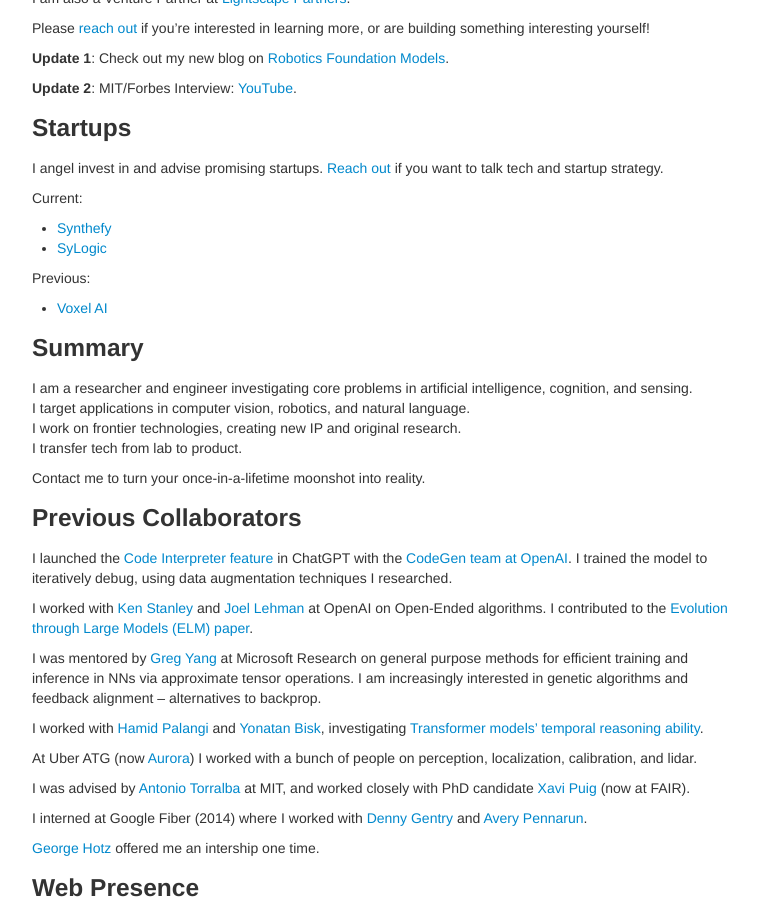
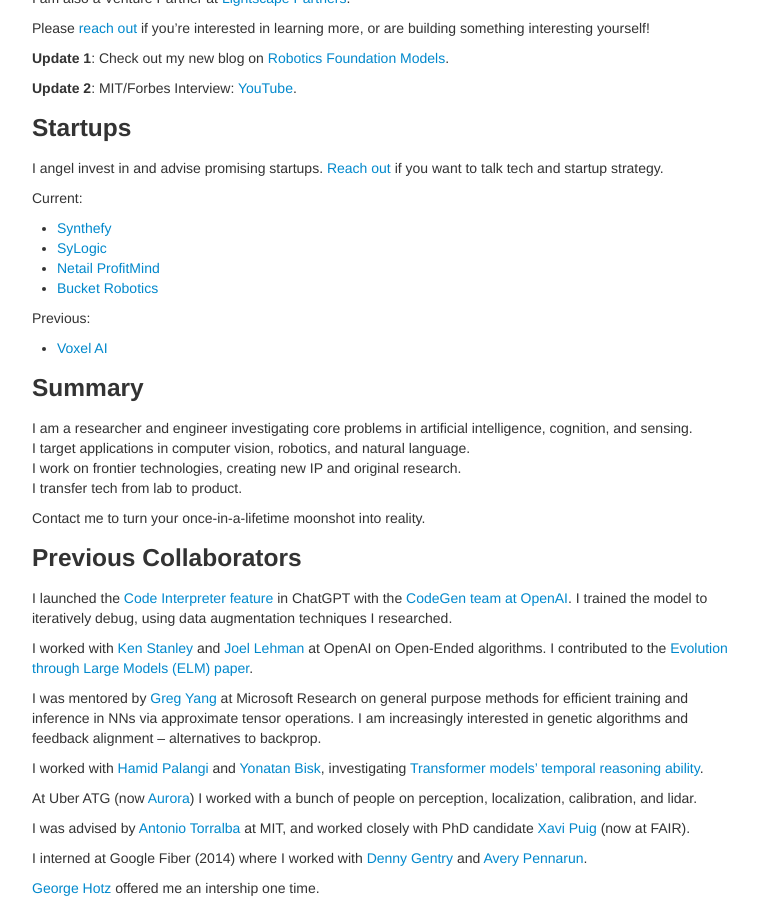
Before and after one commit to darkmatter08/darkmatter08.github.io, a Jekyll site: the page built from index.md, in a window 1280 px wide and 900 px high, scrolled down 636 px. Shown: the whole window, without its empty margins (258-1016 px from the left). Built offline with Jekyll 4.4.1, drawn with Linux system fonts in a browser that asks for light colours.

Commit message:
updated my portfolio

```diff
--- a/index.md
+++ b/index.md
@@ -27,6 +27,8 @@ I angel invest in and advise promising startups. [Reach out](pages/about.html) i
 Current:
 - [Synthefy](https://www.synthefy.com/)
 - [SyLogic](https://www.sylogic.co/)
+- [Netail ProfitMind](https://www.profitmind.com/)
+- [Bucket Robotics](https://www.bucket.bot/)
 
 Previous:
 - [Voxel AI](https://www.voxelai.com/)
```
